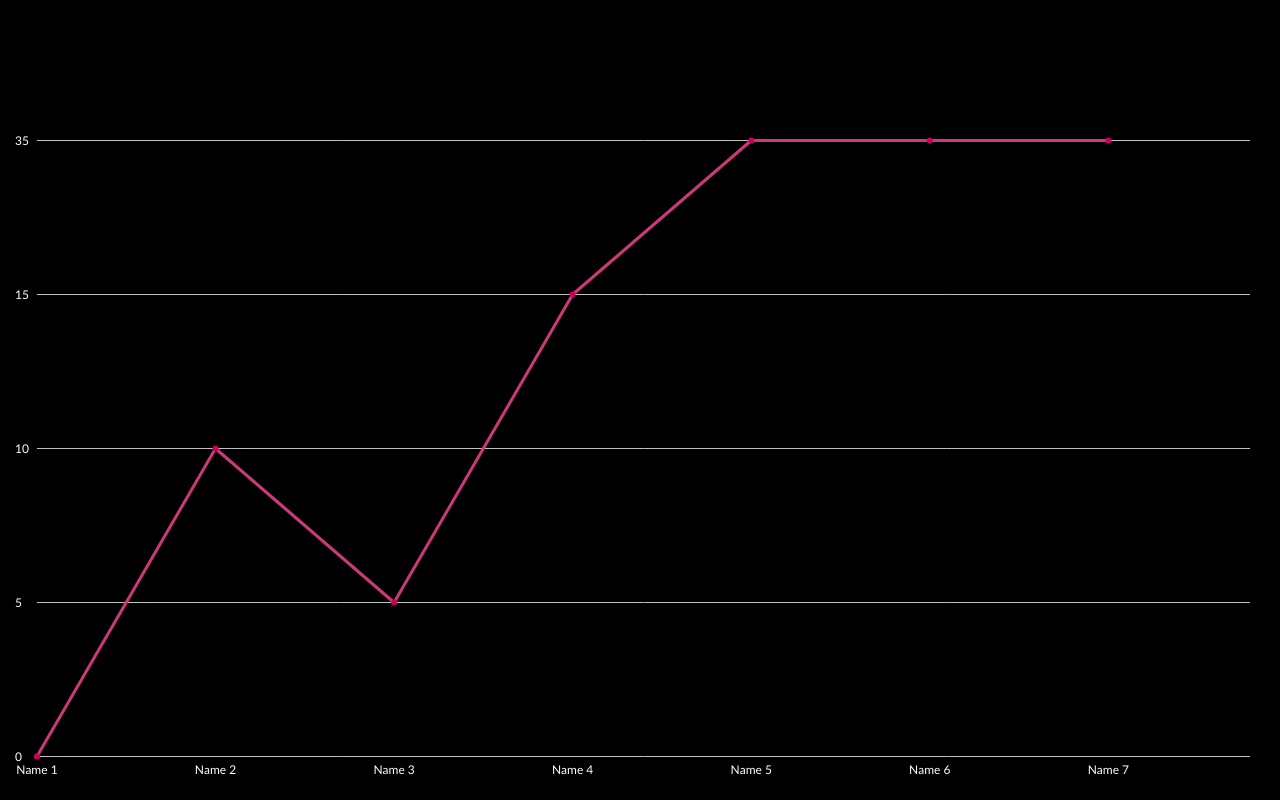
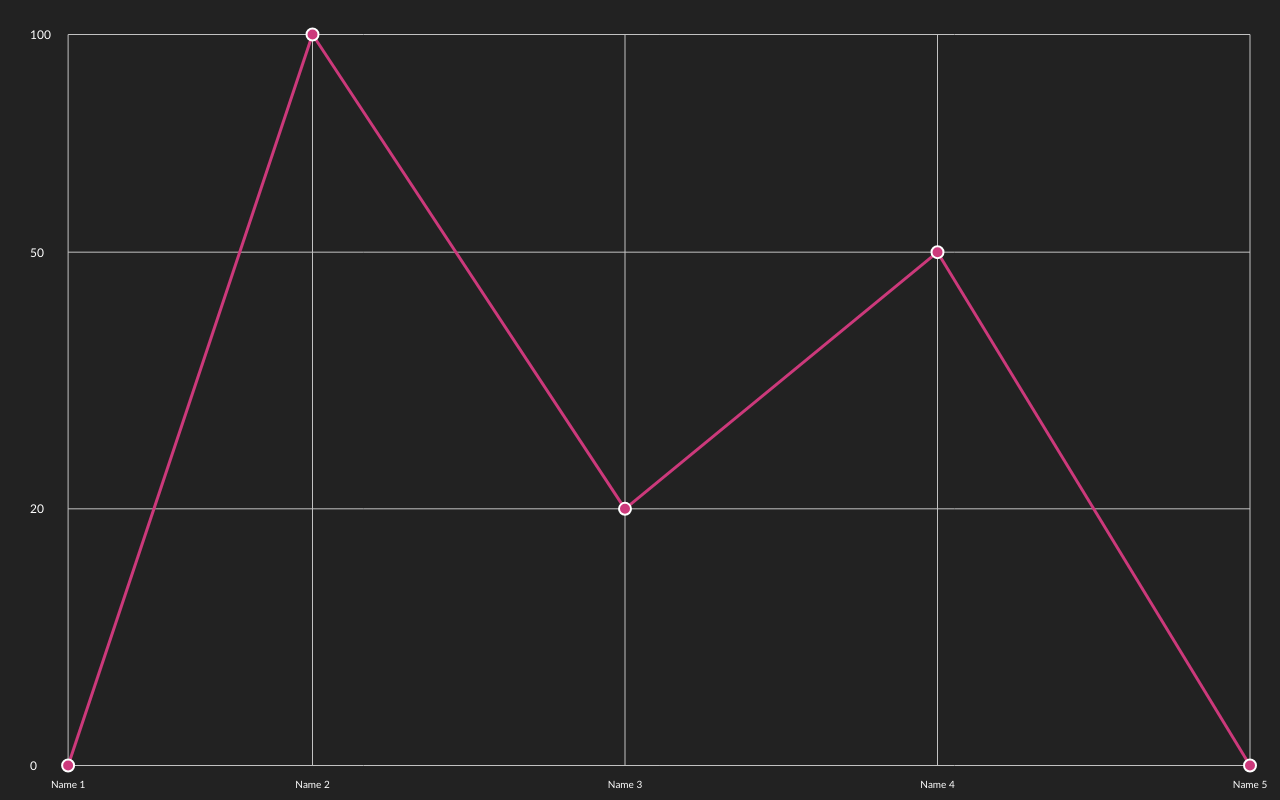
Before and after one commit to Alexandr-web/Licha, a plain HTML site: page index.html in a window 1280 px wide. Drawn offline with Linux system fonts and the light colour scheme.

Commit message:
рефакторинг

```diff
--- a/index.html
+++ b/index.html
@@ -11,7 +11,48 @@
 
 <body>
   <canvas class="canvas"></canvas>
-  <script src="./index.js" defer></script>
+  <script src="./index.js"></script>
+  <script>
+    const myChart = new Chart({
+      canvasSelector: ".canvas",
+      background: "#222222",
+      vLegend: {
+        line: {
+          color: "#c2c2c2",
+          width: 1,
+        },
+        color: "white",
+        fontSize: 12,
+      },
+      hLegend: {
+        line: {
+          color: "#c2c2c2",
+          width: 1,
+        },
+        color: "white",
+        fontSize: 10,
+      },
+      line: {
+        color: "#CC397B",
+        width: 3,
+      },
+      cap: {
+        color: "#CC397B",
+        radius: 6,
+        stroke: {
+          color: "white",
+          width: 2,
+        },
+      },
+      data: [
+        { name: "Name 1", value: 0, },
+        { name: "Name 2", value: 100, },
+        { name: "Name 3", value: 20, },
+        { name: "Name 4", value: 50, },
+        { name: "Name 5", value: 0, },
+      ],
+    }).init();
+  </script>
 </body>
 
 </html>
--- a/index.js
+++ b/index.js
@@ -5,20 +5,18 @@ class Chart {
     canvasSelector,
     data,
     background = "black",
-    colorVerticalLegend = "white",
-    colorHorizontalLegend = "white",
-    colorHorizontalLine = "#c2c2c2",
     line = {},
     cap = {},
+    hLegend = { fontSize: 12, color: "white", },
+    vLegend = { fontSize: 12, color: "white", },
+    padding = { vertical: 30, horizontal: 30, },
   }) {
+    // Объект с данными горизонтальной легенды
+    this.hLegend = hLegend;
+    // Объект с данными вертикальной легенды
+    this.vLegend = vLegend;
     // Задний фон графика
     this.background = background;
-    // Цвет горизонтальной линии
-    this.colorHorizontalLine = colorHorizontalLine;
-    // Цвет текста у вертикальной легенды
-    this.colorVerticalLegend = colorVerticalLegend;
-    // Цвет текста у горизонтальной легенды
-    this.colorHorizontalLegend = colorHorizontalLegend;
     // Объект с данными линии (цвет, ширина, ...)
     this.line = line;
     // Объект с данными графика ({ name, value, })
@@ -36,12 +34,11 @@ class Chart {
     // Содержит данные вертикальной легенды ({ x, y, width, height, value, })
     this.verticalLegend = [];
     // Расстояние между горизонтальной линией и вертикальной легендой
-    this.lineDistanceFromLegend = 8;
-    // Внутренние отступы графика
-    this.padding = {
-      vertical: 15,
-      horizontal: 15,
-    };
+    this.indentFromVerticalLegendToGraph = 10;
+    // Расстояние между осями
+    this.distanceBetweenAxles = 15;
+    // Внутренние отступы графика (vertical, horizontal)
+    this.padding = padding;
   }
 
   // Устанавливает размеры элементу canvas
@@ -81,18 +78,17 @@ class Chart {
 
   // Устанавливает вертикальную легенду
   _setVerticalLegend() {
-    // Высота холста с учетом внутренних отступов
-    const canvasHeight = this._getCanvasSizes().height - this.padding.vertical * 2;
+    const canvasHeight = this._getCanvasSizes().height - this.padding.vertical;
     // Шаг, с которым рисуем текст по оси абсцисс
-    const step = canvasHeight / this.uniqueValues.length;
+    const step = canvasHeight / (this.uniqueValues.length - 1);
 
     this.uniqueValues.map((value, index) => {
-      this.ctx.font = "12px Calibri";
+      this.ctx.font = `${this.vLegend.fontSize}px Calibri`;
       this.ctx.fontKerning = "none";
-      this.ctx.fillStyle = this.colorVerticalLegend;
+      this.ctx.fillStyle = this.vLegend.color;
 
       const text = this.ctx.measureText(value);
-      const y = step * index + step - text.actualBoundingBoxAscent;
+      const y = index > 0 ? (step * index) : text.actualBoundingBoxAscent + this.padding.vertical;
       const x = this.padding.horizontal;
 
       this.verticalLegend.push({
@@ -121,20 +117,19 @@ class Chart {
   // Устанавливает горизонтальную легенду
   _setHorizontalLegend() {
     // Размеры холста с учетом внутренних отступов
-    const canvasWidth = this._getCanvasSizes().width - this.padding.horizontal * 2;
-    const canvasHeight = this._getCanvasSizes().height - this.padding.vertical * 2;
+    const canvasWidth = this._getCanvasSizes().width - this.padding.horizontal;
+    const canvasHeight = this._getCanvasSizes().height - this.padding.vertical;
     // Шаг, с которым рисуем текст по оси абсцисс
-    const step = canvasWidth / this.data.length;
+    const step = canvasWidth / (this.data.length - 1);
 
     this.data.map(({ name, value, }, index) => {
-      this.ctx.font = "12px Calibri";
-      this.ctx.textBaseline = "middle";
+      this.ctx.font = `${this.hLegend.fontSize}px Calibri`;
       this.ctx.fontKerning = "none";
-      this.ctx.fillStyle = this.colorHorizontalLegend;
+      this.ctx.fillStyle = this.hLegend.color;
 
       const text = this.ctx.measureText(name);
-      const x = (step * index) + this.padding.horizontal + this._getMaxTextWidthAtVerticalLegend() + this.lineDistanceFromLegend;
-      const y = canvasHeight;
+      const x = index > 0 ? (step * index) : this.padding.horizontal + this._getMaxTextWidthAtVerticalLegend() + text.width / 2;
+      const y = canvasHeight + text.actualBoundingBoxAscent + this.indentFromVerticalLegendToGraph;
 
       this.horizontalLegend.push({
         x,
@@ -152,32 +147,46 @@ class Chart {
 
   // Устанавливает горизонтальные линии
   _setHorizontalLines() {
-    // Размеры холста с учетом внутренних отступов
-    const canvasHeight = this._getCanvasSizes().height - this.padding.vertical * 2;
-    const canvasWidth = this._getCanvasSizes().width - this.padding.horizontal * 2;
-    // Шаг, с которым рисуем линии по оси ординат
-    const step = canvasHeight / this.uniqueValues.length;
+    if (Object.keys(this.hLegend.line || {}).length) {
+      this.uniqueValues.map((value) => {
+        const findVerticalLegendItem = this.verticalLegend.find((verticalLegendItem) => verticalLegendItem.value === value);
+        const firstHorizontalLegendItem = this.horizontalLegend[0];
+        const lastHorizontalLegendItem = this.horizontalLegend[this.horizontalLegend.length - 1];
 
-    this.uniqueValues.map((value, index) => {
-      // Находим элемент из вертикальной легенды, подходящий по значению
-      const findVerticalLegendItem = this.verticalLegend.find((verticalLegendItem) => verticalLegendItem.value === value);
-      const y = (step * index) + (step - findVerticalLegendItem.height) - (findVerticalLegendItem.height / 2);
-      const x = this.padding.horizontal + this._getMaxTextWidthAtVerticalLegend() + this.lineDistanceFromLegend;
+        // Рисуем линию
+        this.ctx.beginPath();
+        this.ctx.moveTo(findVerticalLegendItem.x + this._getMaxTextWidthAtVerticalLegend() + firstHorizontalLegendItem.width / 2, findVerticalLegendItem.y);
+        this.ctx.strokeStyle = this.hLegend.line.color;
+        this.ctx.lineWidth = this.hLegend.line.width;
+        this.ctx.lineTo(lastHorizontalLegendItem.x, findVerticalLegendItem.y);
+        this.ctx.stroke();
+      });
+    }
+  }
 
-      // Рисуем линию
-      this.ctx.beginPath();
-      this.ctx.moveTo(x, y);
-      this.ctx.strokeStyle = this.colorHorizontalLine;
-      this.ctx.lineTo(canvasWidth, y);
-      this.ctx.stroke();
-    });
+  // Устанавливает вертикальные линии
+  _setVerticalLines() {
+    if (Object.keys(this.vLegend.line || {}).length) {
+      this.data.map(({ name, }) => {
+        const findHorizontalLegendItem = this.horizontalLegend.find((horizontalLegendItem) => horizontalLegendItem.name === name);
+        const firstVerticalLegendItem = this.verticalLegend[0];
+        const lastVerticalLegendItem = this.verticalLegend[this.verticalLegend.length - 1];
+
+        // Рисуем линию
+        this.ctx.beginPath();
+        this.ctx.moveTo(findHorizontalLegendItem.x, firstVerticalLegendItem.y);
+        this.ctx.strokeStyle = this.vLegend.line.color;
+        this.ctx.lineWidth = this.vLegend.line.width;
+        this.ctx.lineTo(findHorizontalLegendItem.x, lastVerticalLegendItem.y);
+        this.ctx.stroke();
+      });
+    }
   }
 
   // Рисует основные линии графика
-  _setLines() {
+  _setChart() {
     for (let i = 0; i < this.data.length; i++) {
       const dataItem = this.data[i];
-      const dataItemLine = dataItem.line || {};
       const nextDataItem = this.data[i + 1];
       // Находим элемент из вертикальной легенды, подходящий по значению
       const findVerticalLegendItem = this.verticalLegend.find((verticalLegendItem) => verticalLegendItem.value === dataItem.value);
@@ -187,8 +196,8 @@ class Chart {
       // Начало линии
       this.ctx.beginPath();
       this.ctx.moveTo(findHorizontalLegendItem.x, findVerticalLegendItem.y);
-      this.ctx.lineWidth = dataItemLine.width || this.line.width;
-      this.ctx.strokeStyle = dataItemLine.color || this.line.color;
+      this.ctx.lineWidth = this.line.width;
+      this.ctx.strokeStyle = this.line.color;
       this.ctx.lineJoin = "round"
 
       // Направлением линию только тогда, когда есть следующий элемент
@@ -210,7 +219,6 @@ class Chart {
   // Устанавливает колпачок на конец линии
   _setLinesCap() {
     this.data.map((dataItem) => {
-      const dataItemCap = dataItem.cap || {};
       // Находим элемент из горизонтальной легенды, подходящий по имени
       const findHorizontalLegendItem = this.horizontalLegend.find((horizontalLegendItem) => horizontalLegendItem.name === dataItem.name);
       // Находим элемент из вертикальной легенды, подходящий по значению
@@ -218,10 +226,17 @@ class Chart {
 
       // Рисуем колпачок
       this.ctx.beginPath();
-      this.ctx.arc(findHorizontalLegendItem.x, findVerticalLegendItem.y, dataItemCap.radius || this.cap.radius, Math.PI * 2, false);
-      this.ctx.fillStyle = dataItemCap.color || this.cap.color;
+      this.ctx.arc(findHorizontalLegendItem.x, findVerticalLegendItem.y, this.cap.radius, Math.PI * 2, false);
+      this.ctx.fillStyle = this.cap.color;
       this.ctx.fill();
-    })
+
+      // Установка обводки колпачка линии
+      if ("stroke" in this.cap) {
+        this.ctx.lineWidth = this.cap.stroke.width;
+        this.ctx.strokeStyle = this.cap.stroke.color;
+        this.ctx.stroke();
+      }
+    });
   }
 
   // Перерисовывает график при изменении размеров окна
@@ -239,8 +254,9 @@ class Chart {
     this._setCanvasStyles();
     this._setVerticalLegend();
     this._setHorizontalLegend();
+    this._setVerticalLines();
     this._setHorizontalLines();
-    this._setLines();
+    this._setChart();
     this._setLinesCap();
   }
 
@@ -251,36 +267,12 @@ class Chart {
     this._setCanvasStyles();
     this._setVerticalLegend();
     this._setHorizontalLegend();
+    this._setVerticalLines();
     this._setHorizontalLines();
-    this._setLines();
+    this._setChart();
     this._setLinesCap();
     this._drawWhenResizeScreen();
 
     return this;
   }
 }
-
-const myChart = new Chart({
-  canvasSelector: ".canvas",
-  background: "black",
-  colorVerticalLegend: "white",
-  colorHorizontalLegend: "white",
-  colorHorizontalLine: "#c2c2c2",
-  line: {
-    color: "#CC397B",
-    width: 3,
-  },
-  cap: {
-    color: "#CC005C",
-    radius: 3,
-  },
-  data: [
-    { name: "Name 1", value: 0, },
-    { name: "Name 2", value: 10, },
-    { name: "Name 3", value: 5, },
-    { name: "Name 4", value: 15, },
-    { name: "Name 5", value: 35, },
-    { name: "Name 6", value: 35, },
-    { name: "Name 7", value: 35, },
-  ],
-}).init();
```
Also changed, not shown: example.jpg, readme.md.
